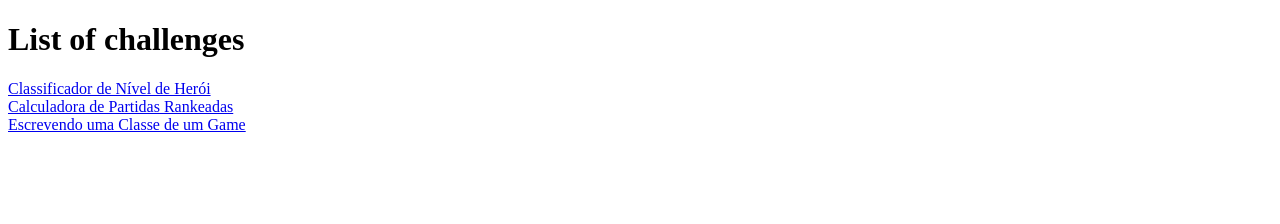
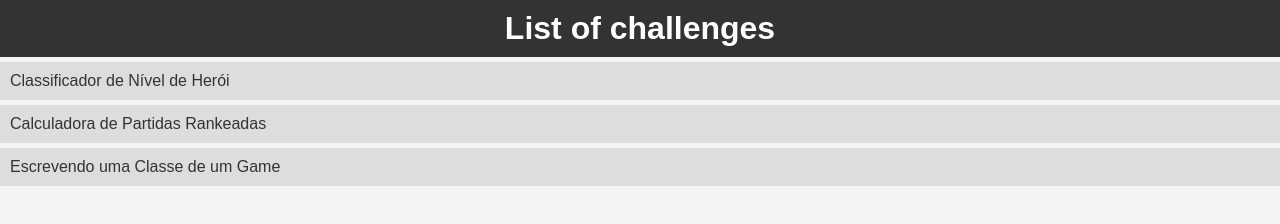
Before and after one commit to heviane/dio-desafio-github, a plain HTML site: page challenges/index.html in a window 1280 px wide. Drawn offline with Linux system fonts and the light colour scheme.

Commit message:
refactored layout

```diff
--- a/challenges/index.html
+++ b/challenges/index.html
@@ -3,12 +3,53 @@
 <head>
     <meta charset="UTF-8">
     <meta name="viewport" content="width=device-width, initial-scale=1.0">
+    <style>
+        body {
+            font-family: Arial, sans-serif;
+            margin: 0;
+            padding: 0;
+            background-color: #f4f4f4;
+        }
+
+        h1 {
+            text-align: center;
+            background-color: #333;
+            color: #fff;
+            padding: 10px;
+            margin: 0;
+        }
+
+        ul {
+            list-style-type: none;
+            padding: 0;
+            margin: 0;
+        }
+
+        li {
+            background-color: #ddd;
+            margin: 5px 0;
+            padding: 10px;
+        }
+
+        a {
+            text-decoration: none;
+            color: #333;
+        }
+
+        @media screen and (max-width: 600px) {
+            li {
+                font-size: 16px;
+            }
+        }
+    </style>
     <title>Challenges</title>
 </head>
 <body>
     <h1>List of challenges</h1>
-    <a href="./HeroLevelClassifier/index.html">Classificador de Nível de Herói</a><br>
-    <a href="./RankedMatchCalculator/index.html">Calculadora de Partidas Rankeadas</a><br>
-    <a href="./WritingGameClass/index.html">Escrevendo uma Classe de um Game</a>
+    <ul>
+        <li><a href="./HeroLevelClassifier/index.html">Classificador de Nível de Herói</a></li>
+        <li><a href="./RankedMatchCalculator/index.html">Calculadora de Partidas Rankeadas</a></li>
+        <li><a href="./WritingGameClass/index.html">Escrevendo uma Classe de um Game</a></li>
+    </ul>
 </body>
 </html>
```
